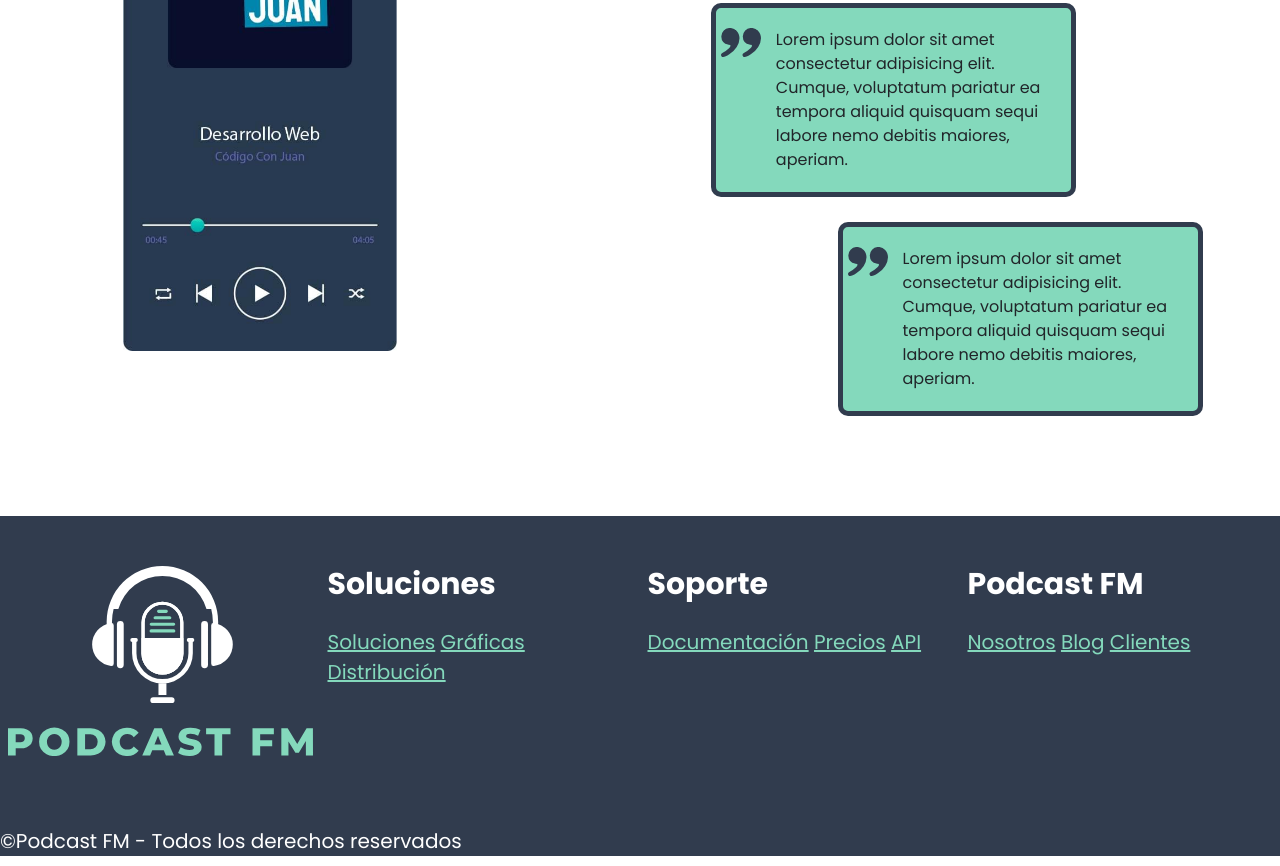
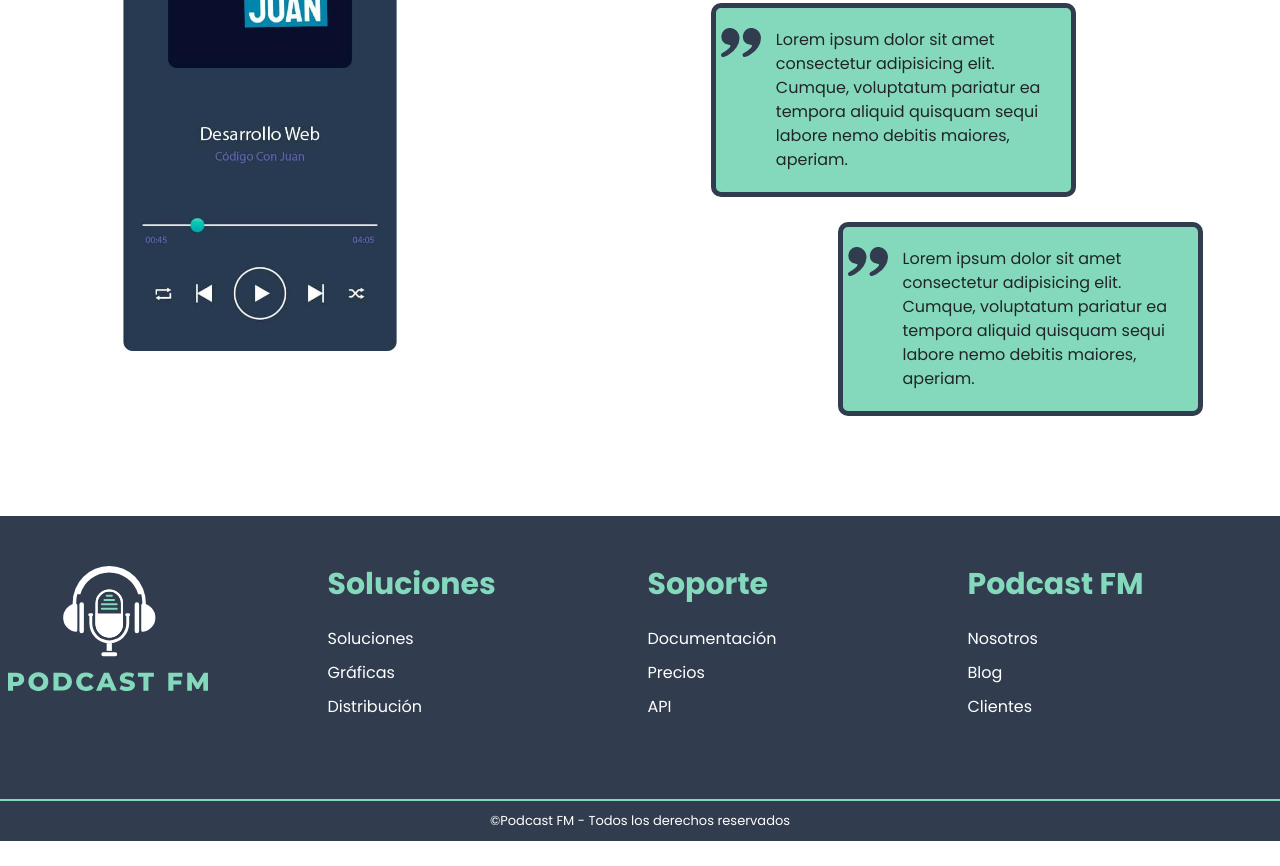
Before and after one commit to Naibaf93/PodcastFM-Bootstrap, a website: page index.html in a window 1280 px wide. Shown: the part 4289-5155 px from the top of the page. After the commit the page ends 5130 px from the top, so only its background shows below. Drawn offline with Linux system fonts and the light colour scheme.

Commit message:
finalizando el footer

```diff
--- a/index.html
+++ b/index.html
@@ -175,7 +175,7 @@
                 </div>
             </div>
         </div>
-        <p class="foooter__copyright">©Podcast FM - Todos los derechos reservados</p>
+        <p class="footer__copyright">©Podcast FM - Todos los derechos reservados</p>
     </footer>
 </body>
 </html>
--- a/src/scss/ui/_footer.scss
+++ b/src/scss/ui/_footer.scss
@@ -26,4 +26,32 @@
         }
         margin-bottom: 2rem;
     }
+
+    &__logo {
+        width: 20rem;
+        margin-bottom: 5rem;
+        @include media-breakpoint-up(md) {
+            margin-bottom: 0;
+        }
+    }
+    &__heading {
+        color: $primary;
+    }
+    &__link {
+        color: $white;
+        text-decoration: none;
+        display: block;
+        font-size: 1.6rem;
+        margin-bottom: 1rem;
+    }
+
+    &__copyright {
+        @include make-container; // variable de bootstrap
+        max-width: map-get($map: $container-max-widths, $key: xxl);
+        border-top: 2px solid $primary;
+        font-size: 1.3rem;
+        text-align: center;
+        padding: 1rem;
+        margin-bottom: 0;
+     }
 }
```
Also changed, not shown: build/css/app.css.
